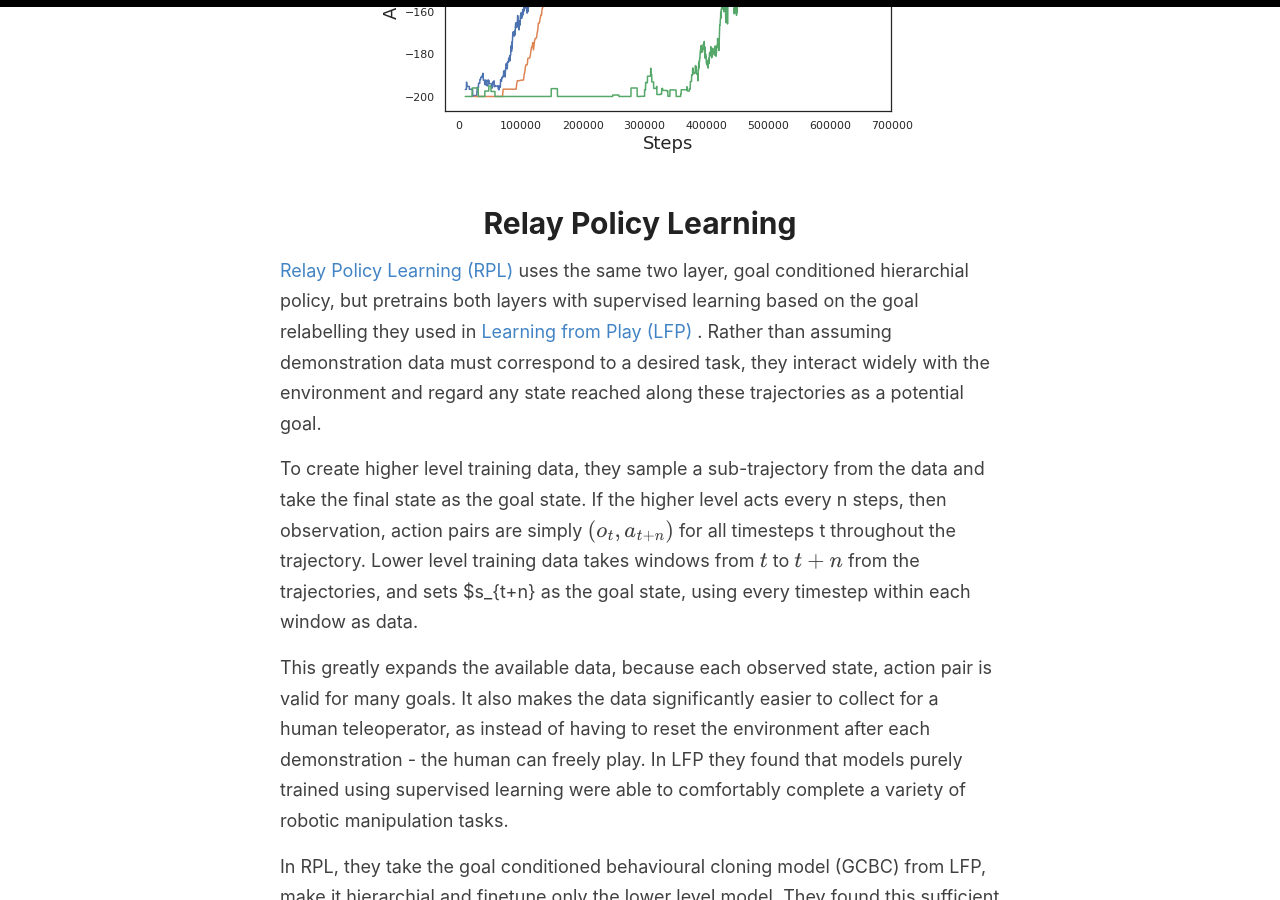
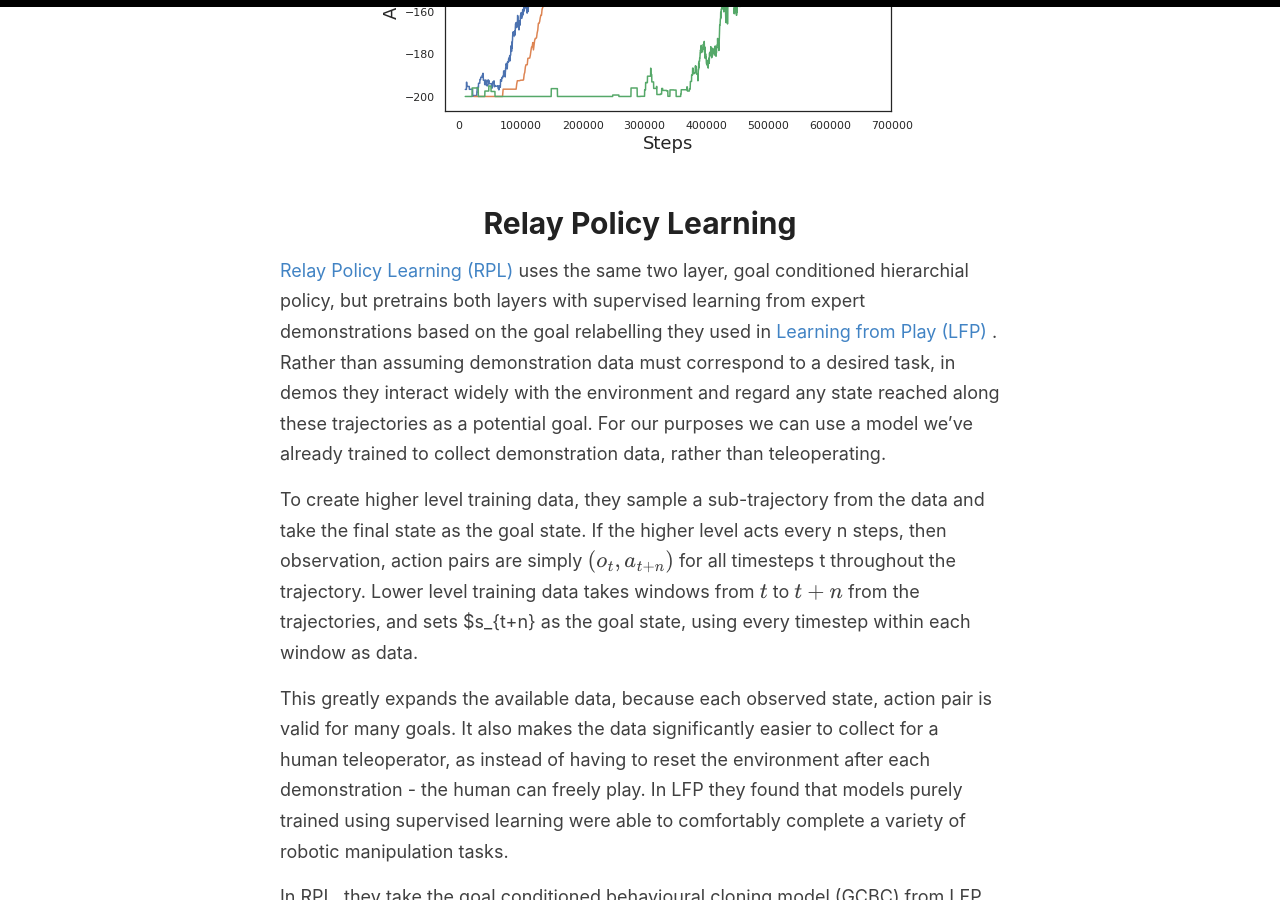
Before and after one commit to sholtodouglas/sholtodouglas.github.io, a Jekyll site: the page built from _posts/2020-06-03-DoesHierarchialRLWorkYet.md, in a window 1280 px wide and 900 px high, scrolled down 10568 px. Built offline with Jekyll 4.4.1, drawn with Linux system fonts in a browser that asks for light colours; formulas are drawn with MathJax 3; some of the changed text lies outside the part shown.

Commit message:
Update 2020-06-03-DoesHierarchialRLWorkYet.md

```diff
--- a/_posts/2020-06-03-DoesHierarchialRLWorkYet.md
+++ b/_posts/2020-06-03-DoesHierarchialRLWorkYet.md
@@ -135,7 +135,7 @@ Ofir et al, in [Why does Hierarchy (Sometimes) Work So Well in Reinforcement Lea
 
 
 # Relay Policy Learning
-[Relay Policy Learning (RPL) ](https://relay-policy-learning.github.io/) uses the same two layer, goal conditioned hierarchial policy, but pretrains both layers with supervised learning based on the goal relabelling they used in [Learning from Play (LFP) ](https://arxiv.org/pdf/1903.01973.pdf). Rather than assuming demonstration data must correspond to a desired task, they interact widely with the environment and regard any state reached along these trajectories as a potential goal.
+[Relay Policy Learning (RPL) ](https://relay-policy-learning.github.io/) uses the same two layer, goal conditioned hierarchial policy, but pretrains both layers with supervised learning from expert demonstrations based on the goal relabelling they used in [Learning from Play (LFP) ](https://arxiv.org/pdf/1903.01973.pdf). Rather than assuming demonstration data must correspond to a desired task, in demos they interact widely with the environment and regard any state reached along these trajectories as a potential goal. For our purposes we can use a model we've already trained to collect demonstration data, rather than teleoperating.
 
 To create higher level training data, they sample a sub-trajectory from the data and take the final state as the goal state. If the higher level acts every n steps, then observation, action pairs are simply $(o_t, a_{t+n})$ for all timesteps t throughout the trajectory. Lower level training data takes windows from $t$ to $t+n$ from the trajectories, and sets $s_{t+n} as the goal state, using every timestep within each window as data.
 
@@ -165,3 +165,10 @@ By introducing the HAC finetuning on the lower level, our Relay learning model l
 
 
 ## At what level of environment complexity do our models tap out?
+
+The next step in complexity is to add another block with its own goal location. We can collect expert demonstrations for this by using a model trained to perform the task with one block - and indexing the state and goal input so that it only recieves the information on the state and goal of one block at a time. While this does mean the agent won't account for the other block as it moves the current block - if we just discard any demonstrations where both blocks are not at the target location in the final timestep we can collect great baseline demonstrations.
+
+
+![alt text](https://sholtodouglas.github.io/images/hierarchial/nice.gif "Multiblock")
+
+![alt text](https://sholtodouglas.github.io/images/hierarchial/emergent.gif "Multiblock almost looks smart")
```
